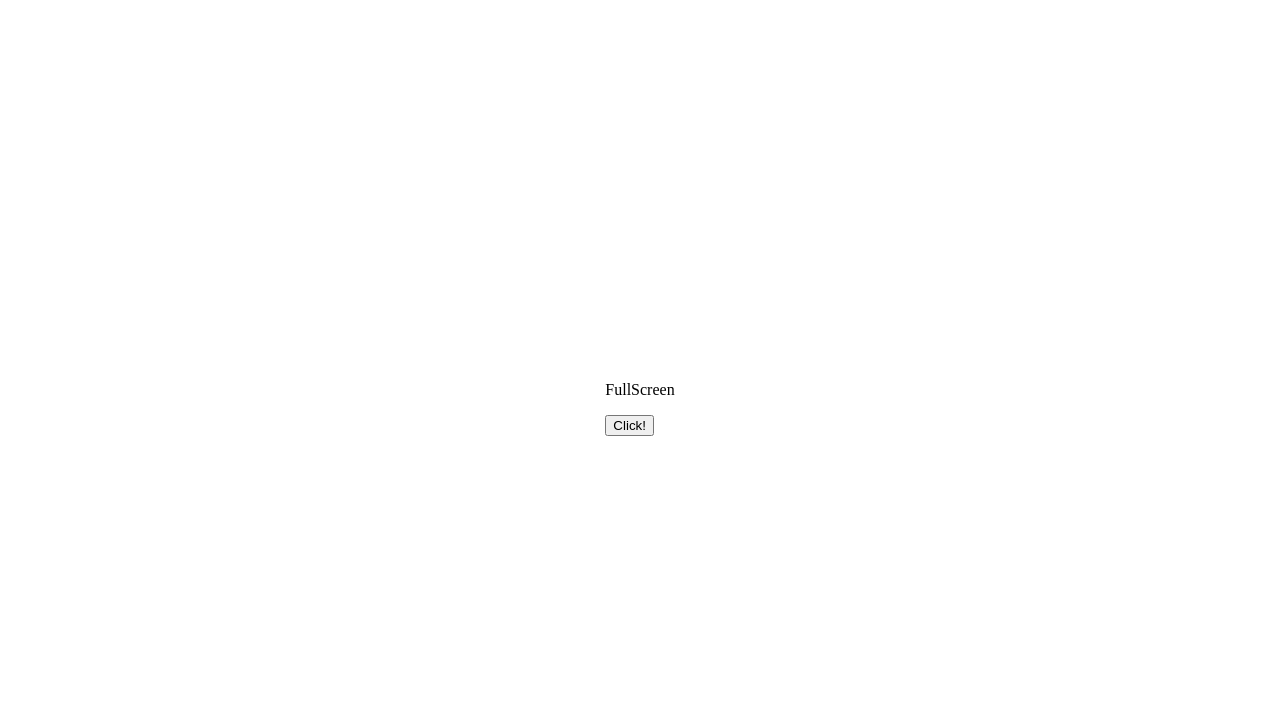
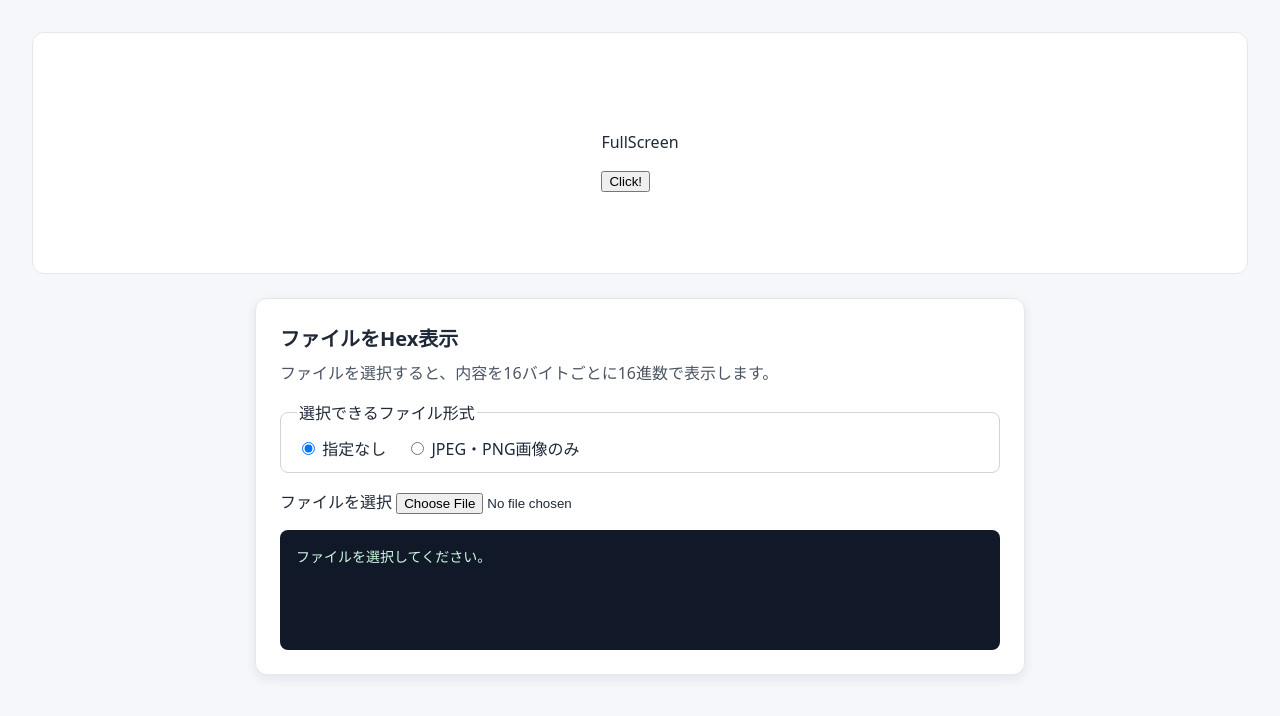
Before and after one commit to Enchan1207/fullscreen_request_test, a plain HTML site: page index.html in a window 1280 px wide. Drawn offline with Linux system fonts and the light colour scheme.

Commit message:
feat: ファイルアップローダ

```diff
--- a/index.html
+++ b/index.html
@@ -8,17 +8,68 @@
     <style>
       body {
         margin: 0;
-        padding: 0;
-        height: 100vh;
+        padding: 32px;
+        box-sizing: border-box;
+        font-family: system-ui, -apple-system, BlinkMacSystemFont, "Segoe UI", sans-serif;
+        background: #f6f7fb;
+        color: #1f2937;
       }
 
       #fullscreen-frame {
         display: flex;
         align-items: center;
         justify-content: center;
-        height: 100%;
+        min-height: 240px;
 
         background-color: white;
+        border: 1px solid #e5e7eb;
+        border-radius: 12px;
+      }
+
+      .upload-card {
+        max-width: 720px;
+        margin: 24px auto 0;
+        padding: 24px;
+        background: white;
+        border: 1px solid #e5e7eb;
+        border-radius: 12px;
+        box-shadow: 0 4px 12px rgb(15 23 42 / 8%);
+      }
+
+      .upload-card h2 {
+        margin: 0 0 8px;
+        font-size: 1.25rem;
+      }
+
+      .upload-card p {
+        margin: 0 0 16px;
+        color: #4b5563;
+      }
+
+      .accept-options {
+        margin: 0 0 16px;
+        padding: 12px 16px;
+        border: 1px solid #d1d5db;
+        border-radius: 8px;
+      }
+
+      .accept-options label + label {
+        margin-left: 16px;
+      }
+
+      #hex-output {
+        min-height: 120px;
+        max-height: 360px;
+        margin: 16px 0 0;
+        padding: 16px;
+        overflow: auto;
+        box-sizing: border-box;
+        white-space: pre-wrap;
+        word-break: break-all;
+        font: 0.875rem/1.6 ui-monospace, SFMono-Regular, Menlo, Consolas, monospace;
+        color: #d1fae5;
+        background: #111827;
+        border-radius: 8px;
       }
     </style>
 
@@ -44,6 +95,48 @@
             alert(`このブラウザはフルスクリーンに対応していません: ${error}`)
           })
         })
+
+        const fileInput = document.getElementById('file-input')
+        const hexOutput = document.getElementById('hex-output')
+        if (fileInput == null || hexOutput == null) {
+          return
+        }
+
+        document.querySelectorAll('input[name="accept-type"]').forEach((option) => {
+          option.addEventListener('change', () => {
+            fileInput.accept = option.value
+          })
+        })
+
+        fileInput.addEventListener('change', async () => {
+          const [file] = fileInput.files
+          if (file == null) {
+            hexOutput.textContent = 'ファイルを選択してください。'
+            return
+          }
+
+          try {
+            const bytes = new Uint8Array(await file.arrayBuffer())
+            const rows = []
+
+            for (let offset = 0; offset < bytes.length; offset += 16) {
+              const rowBytes = bytes.slice(offset, offset + 16)
+              const hex = Array.from(rowBytes, (byte) =>
+                byte.toString(16).padStart(2, '0'),
+              )
+                .join(' ')
+                .padEnd(16 * 3 - 1, ' ')
+              const ascii = Array.from(rowBytes, (byte) =>
+                byte >= 0x20 && byte <= 0x7e ? String.fromCharCode(byte) : '.',
+              ).join('')
+              rows.push(`${offset.toString(16).padStart(8, '0')}  ${hex}    ${ascii}`)
+            }
+
+            hexOutput.textContent = rows.join('\n') || '(空のファイルです)'
+          } catch (error) {
+            hexOutput.textContent = `ファイルを読み込めませんでした: ${error.message}`
+          }
+        })
       }
     </script>
   </head>
@@ -54,6 +147,18 @@
         <button id="button">Click!</button>
       </div>
     </div>
+    <section class="upload-card" aria-labelledby="upload-title">
+      <h2 id="upload-title">ファイルをHex表示</h2>
+      <p>ファイルを選択すると、内容を16バイトごとに16進数で表示します。</p>
+      <fieldset class="accept-options">
+        <legend>選択できるファイル形式</legend>
+        <label><input type="radio" name="accept-type" value="" checked /> 指定なし</label>
+        <label><input type="radio" name="accept-type" value="image/jpeg,image/png" /> JPEG・PNG画像のみ</label>
+      </fieldset>
+      <label for="file-input">ファイルを選択</label>
+      <input id="file-input" type="file" />
+      <pre id="hex-output" aria-live="polite">ファイルを選択してください。</pre>
+    </section>
     <script>
       main()
     </script>
```
